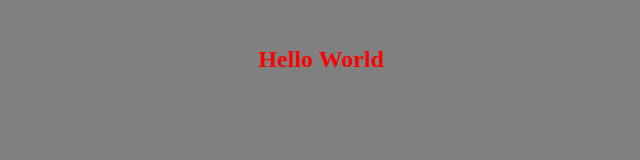
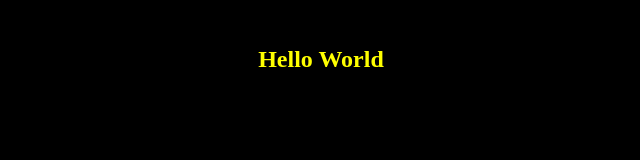
Before and after one commit to D1NaR1us/DevOps_HW, a plain HTML site: page Ansible/lesson1/index.html in a window 1280 px wide. Shown: the whole page, without its empty margins (319-959 px from the left). Drawn offline with Linux system fonts and the light colour scheme.

Commit message:
change background

```diff
--- a/Ansible/lesson1/index.html
+++ b/Ansible/lesson1/index.html
@@ -1,9 +1,9 @@
 <HTML>
     <HEAD>
         <title>Hello World</title>
-    <body bgcolor="gray"></body>
+    <body bgcolor="black"></body>
     <Center>
-        <br><font color="red"><h2>Hello World</h2></br></font>
+        <br><font color="yellow"><h2>Hello World</h2></br></font>
     </Center>
 
 
```
